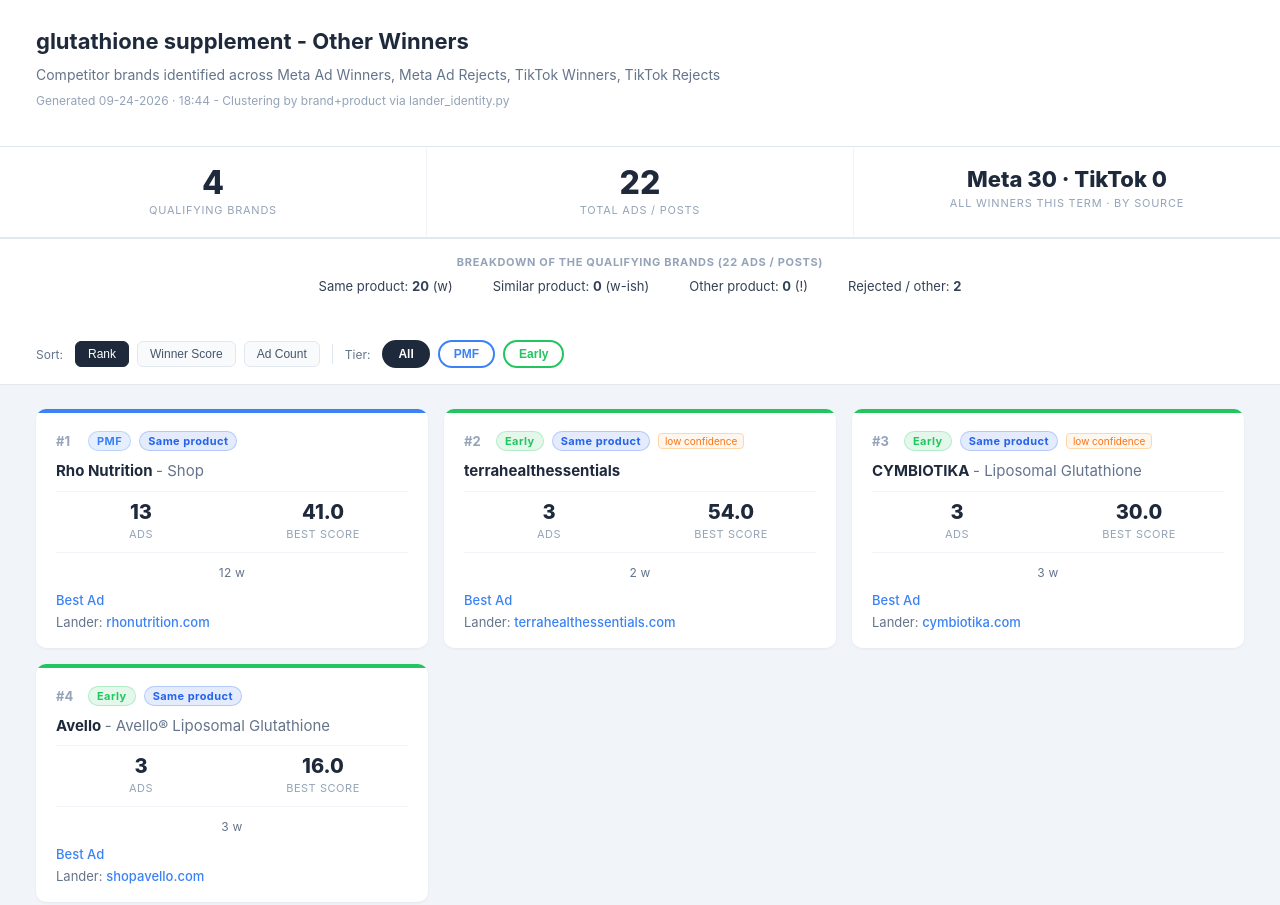
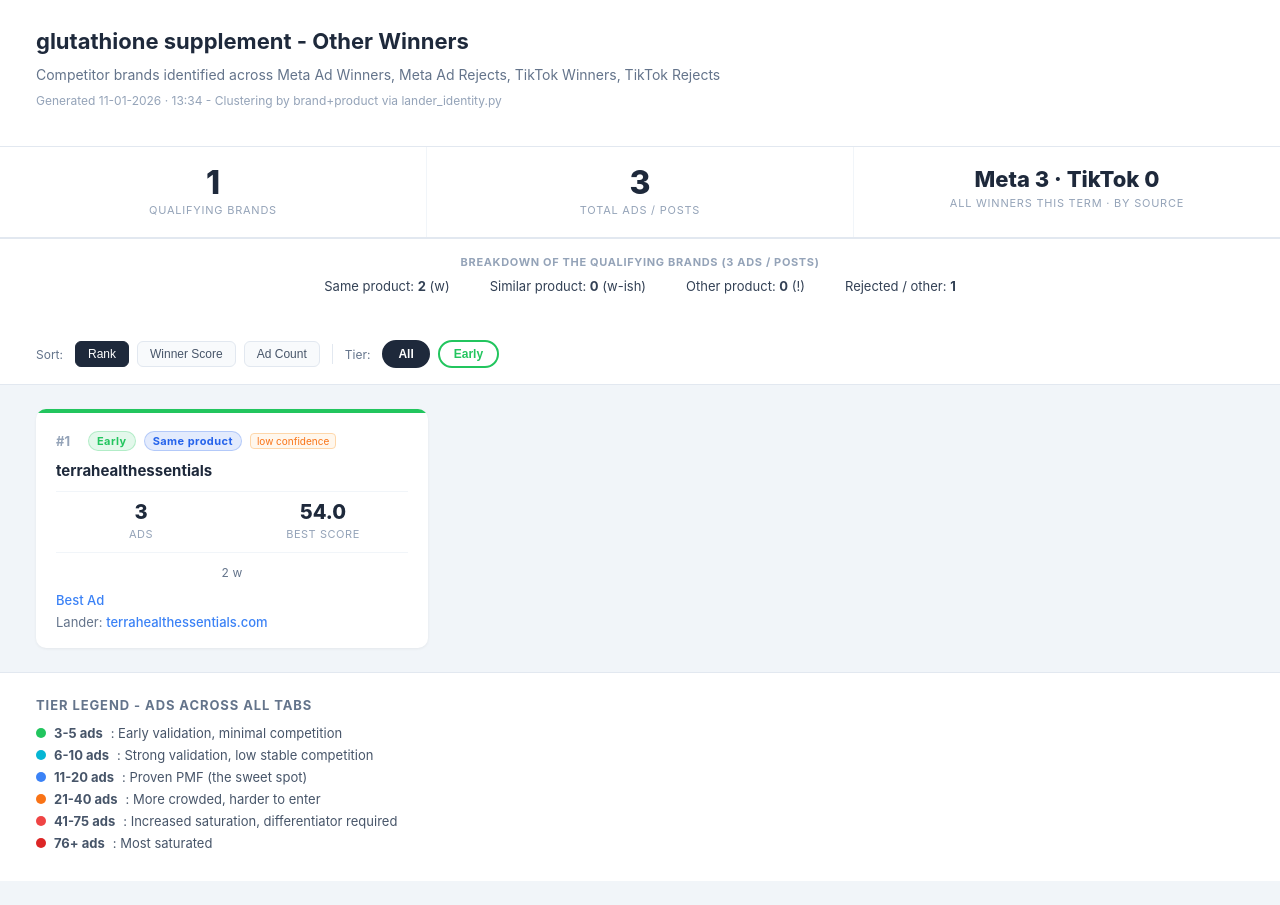
Before and after one commit to YAN15S/reports, a plain HTML site: page glutathione-supplement_other_winners_2026-09-24.html in a window 1280 px wide. Shown: the top 905 px of the page. After the commit the page ends 881 px from the top, so only its background shows below. Drawn offline with Linux system fonts and the light colour scheme.

Commit message:
report: glutathione supplement - Other Winners

```diff
--- a/glutathione-supplement_other_winners_2026-09-24.html
+++ b/glutathione-supplement_other_winners_2026-09-24.html
@@ -45,44 +45,23 @@ body{font-family:-apple-system,BlinkMacSystemFont,'Segoe UI',Roboto,sans-serif;b
 </style></head><body>
 <div class="header"><h1>glutathione supplement - Other Winners</h1>
 <p class="subtitle">Competitor brands identified across Meta Ad Winners, Meta Ad Rejects, TikTok Winners, TikTok Rejects</p>
-<p class="meta">Generated 09-24-2026  ·  18:44 - Clustering by brand+product via lander_identity.py</p></div>
+<p class="meta">Generated 11-01-2026  ·  13:34 - Clustering by brand+product via lander_identity.py</p></div>
 <div class="stats-bar">
-<div class="stat-block"><div class="stat-num">4</div><div class="stat-label">Qualifying Brands</div></div>
-<div class="stat-block"><div class="stat-num">22</div><div class="stat-label">Total Ads / Posts</div></div>
-<div class="stat-block"><div class="stat-num" style="font-size:22px;line-height:1.15">Meta 30 · TikTok 0</div><div class="stat-label">All Winners This Term · by Source</div></div></div>
-<div class="rel-summary" style="padding:16px 36px 30px;background:#fff;border-top:1px solid #e2e8f0;text-align:center"><div style="font-size:11px;font-weight:700;text-transform:uppercase;letter-spacing:.06em;color:#94a3b8;margin-bottom:9px">Breakdown of the qualifying brands (22 ads / posts)</div><div style="font-size:13px;color:#334155;display:flex;gap:40px;flex-wrap:wrap;justify-content:center"><span>Same product: <strong>20</strong> (w)</span><span>Similar product: <strong>0</strong> (w-ish)</span><span>Other product: <strong>0</strong> (!)</span><span>Rejected / other: <strong>2</strong></span></div></div>
+<div class="stat-block"><div class="stat-num">1</div><div class="stat-label">Qualifying Brands</div></div>
+<div class="stat-block"><div class="stat-num">3</div><div class="stat-label">Total Ads / Posts</div></div>
+<div class="stat-block"><div class="stat-num" style="font-size:22px;line-height:1.15">Meta 3 · TikTok 0</div><div class="stat-label">All Winners This Term · by Source</div></div></div>
+<div class="rel-summary" style="padding:16px 36px 30px;background:#fff;border-top:1px solid #e2e8f0;text-align:center"><div style="font-size:11px;font-weight:700;text-transform:uppercase;letter-spacing:.06em;color:#94a3b8;margin-bottom:9px">Breakdown of the qualifying brands (3 ads / posts)</div><div style="font-size:13px;color:#334155;display:flex;gap:40px;flex-wrap:wrap;justify-content:center"><span>Same product: <strong>2</strong> (w)</span><span>Similar product: <strong>0</strong> (w-ish)</span><span>Other product: <strong>0</strong> (!)</span><span>Rejected / other: <strong>1</strong></span></div></div>
 <div class="controls"><span class="sort-label">Sort:</span>
 <button class="sort-btn active" onclick="sortCards('rank',this)">Rank</button>
 <button class="sort-btn" onclick="sortCards('score',this)">Winner Score</button>
 <button class="sort-btn" onclick="sortCards('count',this)">Ad Count</button>
-<div class="divider"></div><span class="sort-label">Tier:</span><button class="tier-btn active" data-tier="all" onclick="filterTier(this,'all')">All</button><button class="tier-btn" data-tier="PMF" style="border-color:#3b82f6;color:#3b82f6" onclick="filterTier(this,'PMF')">PMF</button><button class="tier-btn" data-tier="Early" style="border-color:#22c55e;color:#22c55e" onclick="filterTier(this,'Early')">Early</button></div>
+<div class="divider"></div><span class="sort-label">Tier:</span><button class="tier-btn active" data-tier="all" onclick="filterTier(this,'all')">All</button><button class="tier-btn" data-tier="Early" style="border-color:#22c55e;color:#22c55e" onclick="filterTier(this,'Early')">Early</button></div>
 <div class="cards" id="cards-grid">
-<div class="card" data-tier="PMF" data-score="41.00" data-count="13">
-  <div class="card-accent" style="background:#3b82f6"></div>
-  <div class="card-body">
-    <div class="card-header">
-      <span class="rank">#1</span>
-      <span class="tier-badge" style="background:#3b82f620;color:#3b82f6;border:1px solid #3b82f640">PMF</span>
-      <span class="tier-badge" title="Relationship to the researched product (strongest token)" style="background:#2563eb20;color:#2563eb;border:1px solid #2563eb40">Same product</span>
-
-    </div>
-    <div class="brand-name">Rho Nutrition <span class="product-name">- Shop</span></div>
-    <div class="card-stats">
-      <div class="stat-item"><span class="stat-num">13</span><span class="stat-lbl">Ads</span></div>
-      <div class="stat-item"><span class="stat-num">41.0</span><span class="stat-lbl">Best Score</span></div>
-    </div>
-    <div class="token-mix" style="font-size:12px;color:#64748b;margin-top:8px;letter-spacing:.02em;text-align:center">12 w</div>
-    <div class="links">
-      <div class="link-row"><a href="https://www.facebook.com/ads/library/?id=908249351584304" target="_blank" rel="noopener" class="link">Best Ad</a></div>
-      <div class="link-row">Lander: <a href="https://rhonutrition.com/pages/shop" target="_blank" rel="noopener" class="link">rhonutrition.com</a></div>
-    </div>
-  </div>
-</div>
 <div class="card" data-tier="Early" data-score="54.00" data-count="3">
   <div class="card-accent" style="background:#22c55e"></div>
   <div class="card-body">
     <div class="card-header">
-      <span class="rank">#2</span>
+      <span class="rank">#1</span>
       <span class="tier-badge" style="background:#22c55e20;color:#22c55e;border:1px solid #22c55e40">Early</span>
       <span class="tier-badge" title="Relationship to the researched product (strongest token)" style="background:#2563eb20;color:#2563eb;border:1px solid #2563eb40">Same product</span>
       <span class="conf-low" title="Brand identified from domain only">low confidence</span>
@@ -99,48 +78,6 @@ body{font-family:-apple-system,BlinkMacSystemFont,'Segoe UI',Roboto,sans-serif;b
     </div>
   </div>
 </div>
-<div class="card" data-tier="Early" data-score="30.00" data-count="3">
-  <div class="card-accent" style="background:#22c55e"></div>
-  <div class="card-body">
-    <div class="card-header">
-      <span class="rank">#3</span>
-      <span class="tier-badge" style="background:#22c55e20;color:#22c55e;border:1px solid #22c55e40">Early</span>
-      <span class="tier-badge" title="Relationship to the researched product (strongest token)" style="background:#2563eb20;color:#2563eb;border:1px solid #2563eb40">Same product</span>
-      <span class="conf-low" title="Brand identified from domain only">low confidence</span>
-    </div>
-    <div class="brand-name">CYMBIOTIKA <span class="product-name">- Liposomal Glutathione</span></div>
-    <div class="card-stats">
-      <div class="stat-item"><span class="stat-num">3</span><span class="stat-lbl">Ads</span></div>
-      <div class="stat-item"><span class="stat-num">30.0</span><span class="stat-lbl">Best Score</span></div>
-    </div>
-    <div class="token-mix" style="font-size:12px;color:#64748b;margin-top:8px;letter-spacing:.02em;text-align:center">3 w</div>
-    <div class="links">
-      <div class="link-row"><a href="https://www.facebook.com/ads/library/?id=1503805791244726" target="_blank" rel="noopener" class="link">Best Ad</a></div>
-      <div class="link-row">Lander: <a href="https://cymbiotika.com/products/glutathione" target="_blank" rel="noopener" class="link">cymbiotika.com</a></div>
-    </div>
-  </div>
-</div>
-<div class="card" data-tier="Early" data-score="16.00" data-count="3">
-  <div class="card-accent" style="background:#22c55e"></div>
-  <div class="card-body">
-    <div class="card-header">
-      <span class="rank">#4</span>
-      <span class="tier-badge" style="background:#22c55e20;color:#22c55e;border:1px solid #22c55e40">Early</span>
-      <span class="tier-badge" title="Relationship to the researched product (strongest token)" style="background:#2563eb20;color:#2563eb;border:1px solid #2563eb40">Same product</span>
-
-    </div>
-    <div class="brand-name">Avello <span class="product-name">- Avello® Liposomal Glutathione</span></div>
-    <div class="card-stats">
-      <div class="stat-item"><span class="stat-num">3</span><span class="stat-lbl">Ads</span></div>
-      <div class="stat-item"><span class="stat-num">16.0</span><span class="stat-lbl">Best Score</span></div>
-    </div>
-    <div class="token-mix" style="font-size:12px;color:#64748b;margin-top:8px;letter-spacing:.02em;text-align:center">3 w</div>
-    <div class="links">
-      <div class="link-row"><a href="https://www.facebook.com/ads/library/?id=970388242405935" target="_blank" rel="noopener" class="link">Best Ad</a></div>
-      <div class="link-row">Lander: <a href="https://shopavello.com/products/liposomal-glutathione-supplement" target="_blank" rel="noopener" class="link">shopavello.com</a></div>
-    </div>
-  </div>
-</div>
 </div>
 <div class="legend"><h3>Tier Legend - Ads Across All Tabs</h3>
 <div class="legend-row"><span class="legend-dot" style="background:#22c55e"></span><strong>3-5 ads</strong>: Early validation, minimal competition</div>
```
